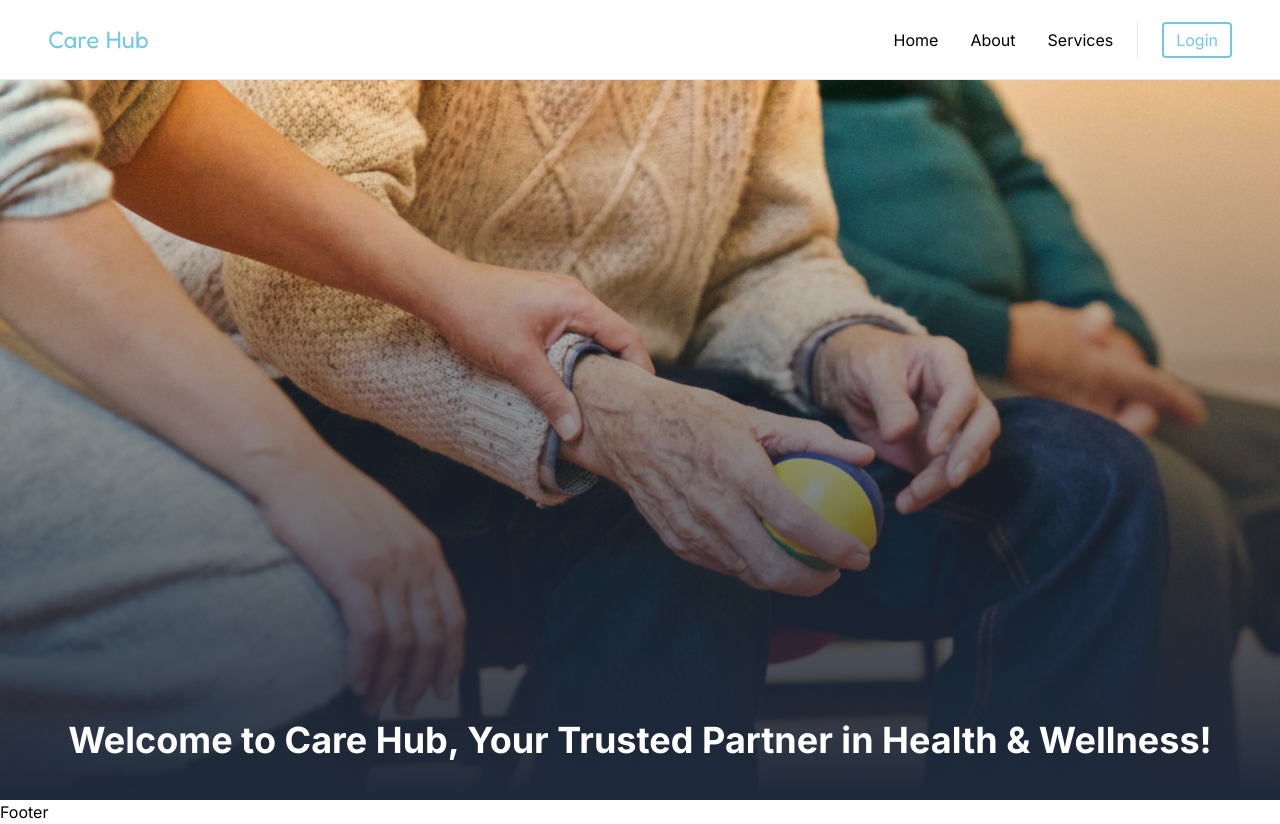
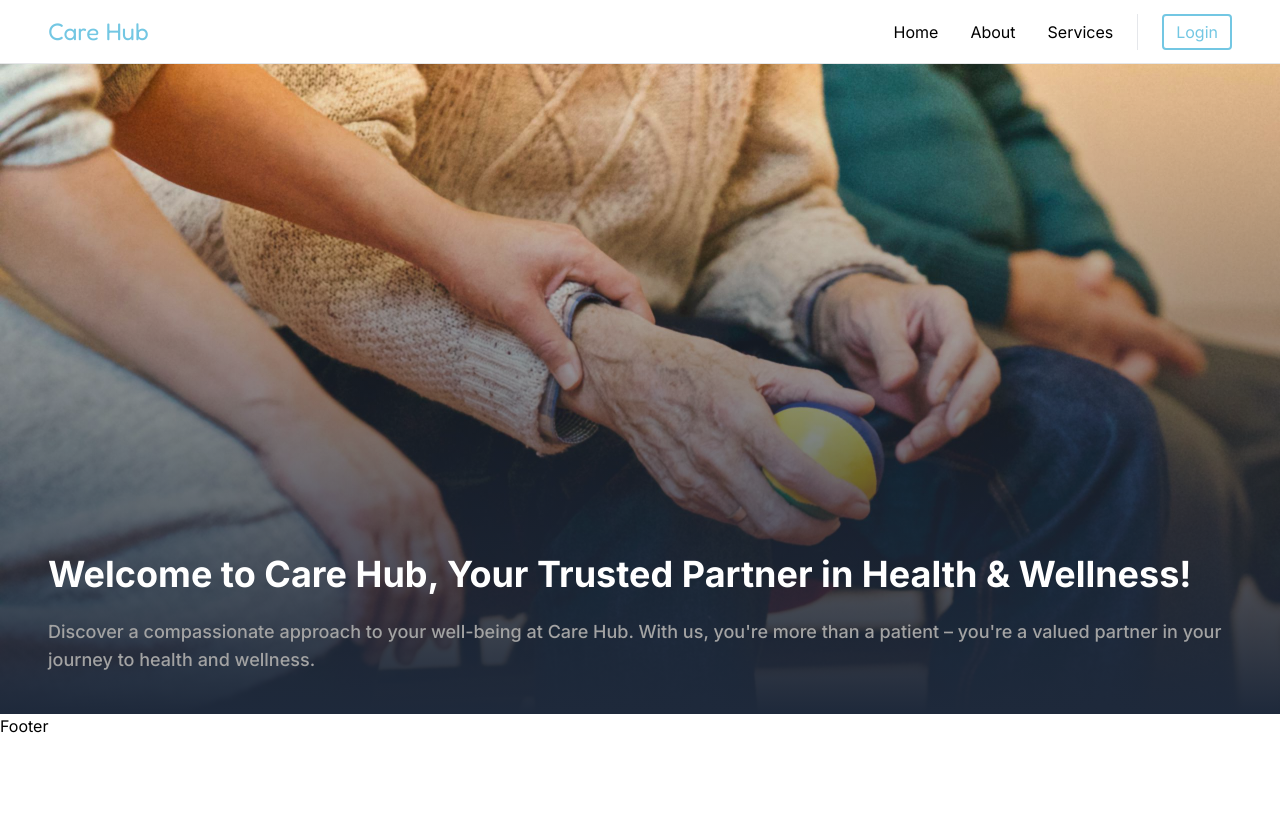
Before and after one commit to lagostt/care-hub, a Next.js app: page / in a window 1280 px wide. After the commit the page ends 800 px from the top, so only its background shows below. Built offline with nearby package versions, Linux system fonts and the light colour scheme; no server answers.

Commit message:
Fix navbar & hero image height

```diff
--- a/src/components/Header.tsx
+++ b/src/components/Header.tsx
@@ -15,7 +15,7 @@ export default function Header(){
     const [drawerIsOpen, setDrawerIsOpen] = useState(false);
 
     return (
-        <header className=" flex flex-row items-center w-full h-[10vh] lg:px-12 px-9 py-6 border-b border-slate-900/10 ">
+        <header className=" flex flex-row items-center w-full h-16 lg:px-12 px-9 py-6 border-b border-slate-900/10 ">
             <Logo link="/"/>
             <NavBar items={landingPageItems} className=" ml-auto " />
             <div className=" hidden lg:flex items-center border-l border-stale-200 ml-6 pl-6 ">
--- a/src/components/hero/Hero.tsx
+++ b/src/components/hero/Hero.tsx
@@ -2,12 +2,15 @@ import Image from 'next/image'
 
 export default function Hero(){
     return (
-        <div className='relative lg:h-[90vh] h-[70vh] w-full '>
-            <Image src='/image/hero.jpg' alt='hero' fill={true} objectFit='cover' />
-            <div className=' absolute inset-0 flex flex-col justify-end items-center bg-gradient-to-t from-slate-800 to-transparent '>
-             <div className=' lg:text-4xl lg:text-center px-5 text-left text-2xl text-white font-bold pb-10'>
-                  Welcome to Care Hub, Your Trusted Partner in Health & Wellness!
-             </div>
+        <div className='relative h-[650px] w-full '>
+            <Image src='/image/hero.jpg' alt='hero' fill={true} style={{objectFit:"cover"}} />
+            <div className=' lg:px-12 px-9 absolute inset-0 flex flex-col justify-end items-start bg-gradient-to-t from-slate-800 to-transparent '>
+               <div className=' lg:text-4xl text-2xl text-left text-white font-bold pb-6'>
+                   Welcome to Care Hub, Your Trusted Partner in Health & Wellness!
+               </div>
+               <div className=' lg:text-lg text-base text-neutral-400 pb-10 text-left font-medium'>
+                   Discover a compassionate approach to your well-being at Care Hub. With us, you&apos;re more than a patient – you&apos;re a valued partner in your journey to health and wellness.
+               </div>
             </div>
         </div>
     )
```
